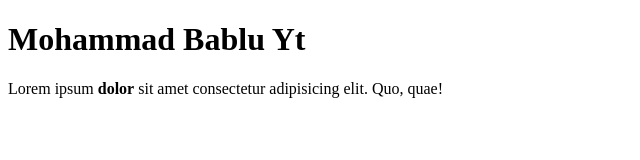
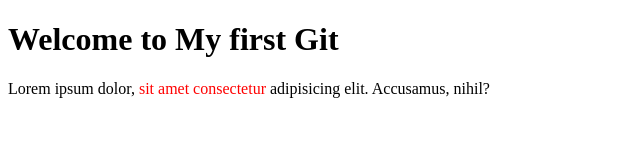
Before and after one commit to mohammadbabluyt/first-git, a plain HTML site: page index.html in a window 1280 px wide. Shown: the whole page, without its empty margins (0-640 px from the left). Drawn offline with Linux system fonts and the light colour scheme.

Commit message:
change content

```diff
--- a/index.html
+++ b/index.html
@@ -8,8 +8,8 @@
 </head>
 <body>
 
-    <h1>Mohammad Bablu Yt</h1>
-    <p>Lorem ipsum <b>dolor</b> sit amet consectetur adipisicing elit. Quo, quae!</p>
+    <h1>Welcome to My first Git</h1>
+    <p>Lorem ipsum dolor, <span style="color: red;">sit amet consectetur</span> adipisicing elit. Accusamus, nihil?</p>
 
 </body>
 </html>
```
